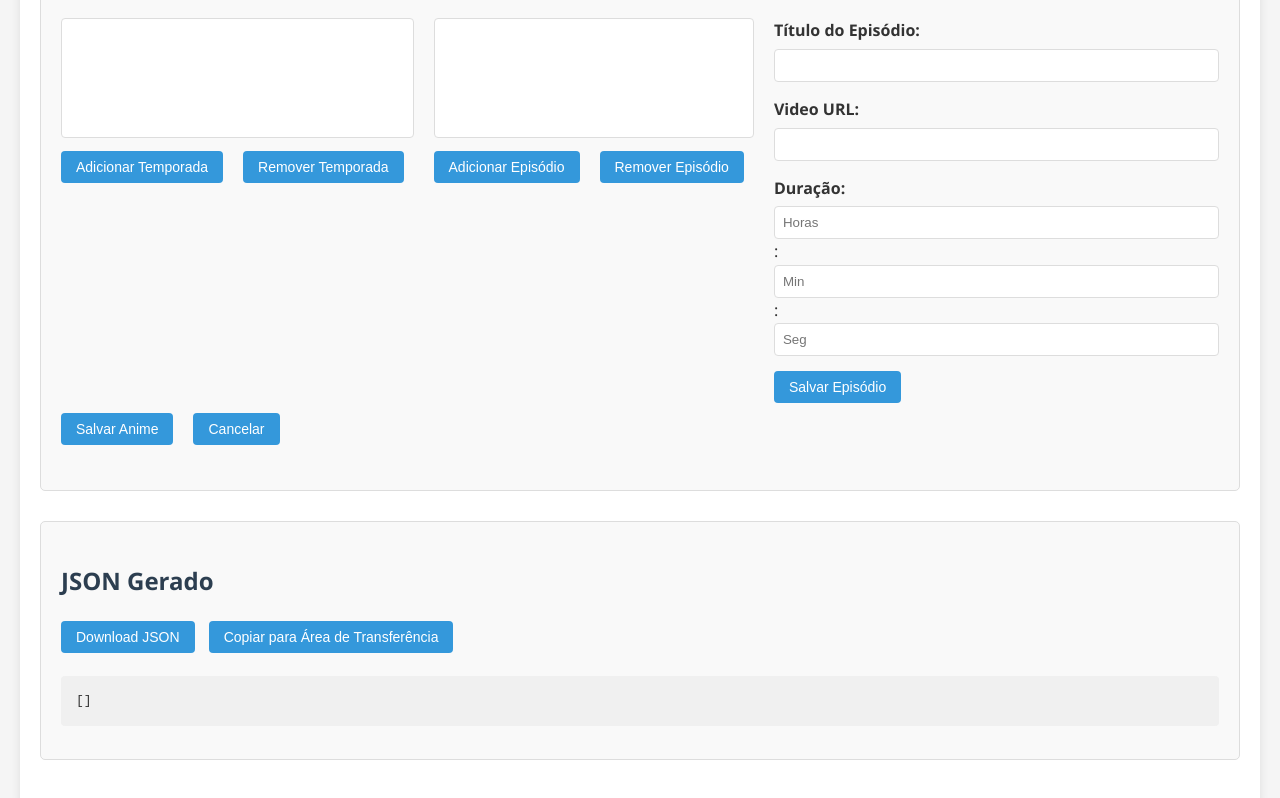
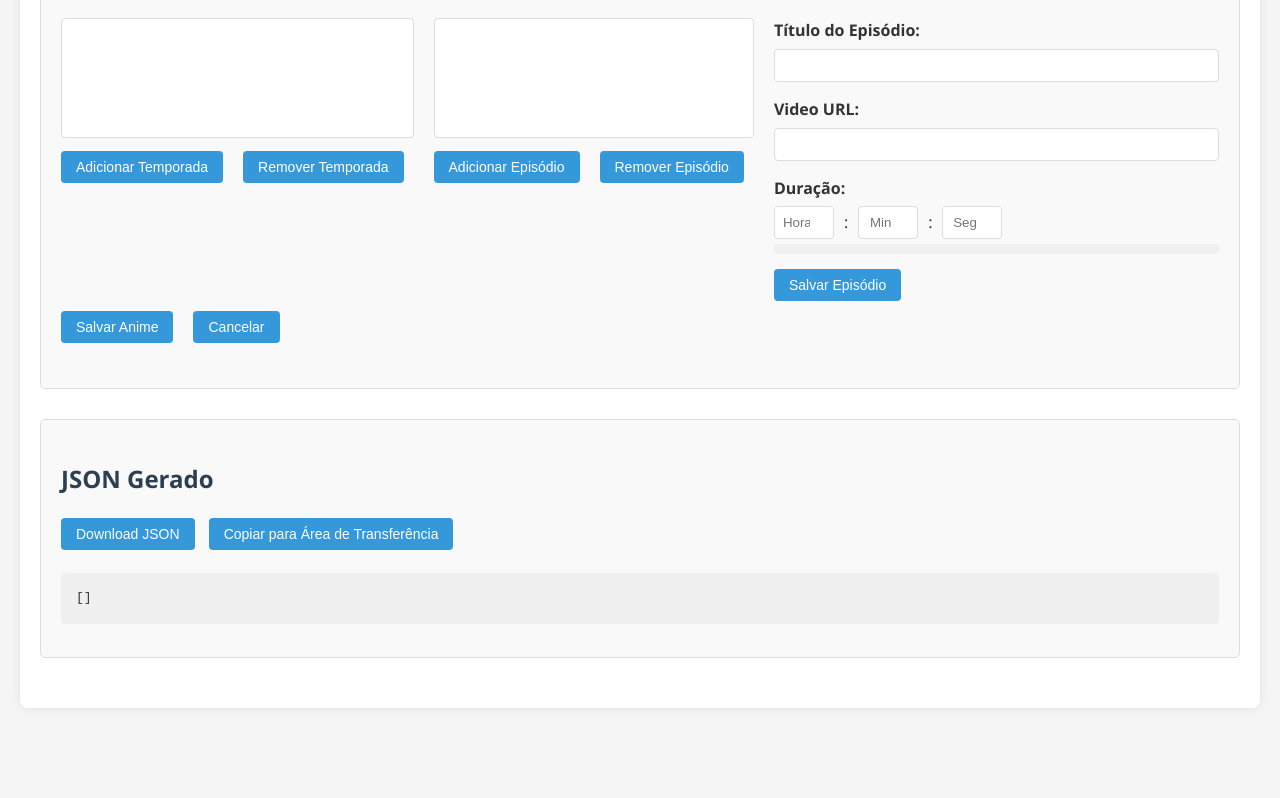
Before and after one commit to jonarasgames/anime-editor, a plain HTML site: page index.html in a window 1280 px wide. Shown: the part 1899-2697 px from the top of the page. After the commit the page ends 2627 px from the top, so only its background shows below. Drawn offline with Linux system fonts and the light colour scheme.

Commit message:
Update style.css

```diff
--- a/style.css
+++ b/style.css
@@ -147,6 +147,26 @@ select {
     margin-bottom: 15px;
 }
 
+.duration-fields {
+    display: flex;
+    gap: 10px;
+    align-items: center;
+}
+
+.duration-fields input {
+    width: 60px;
+    text-align: center;
+}
+
+.duration-preview {
+    margin-top: 5px;
+    font-size: 0.9em;
+    color: #666;
+    padding: 5px;
+    background-color: #f0f0f0;
+    border-radius: 4px;
+}
+
 @media (max-width: 768px) {
     .seasons-container, .episodes-container {
         flex-direction: column;
```
